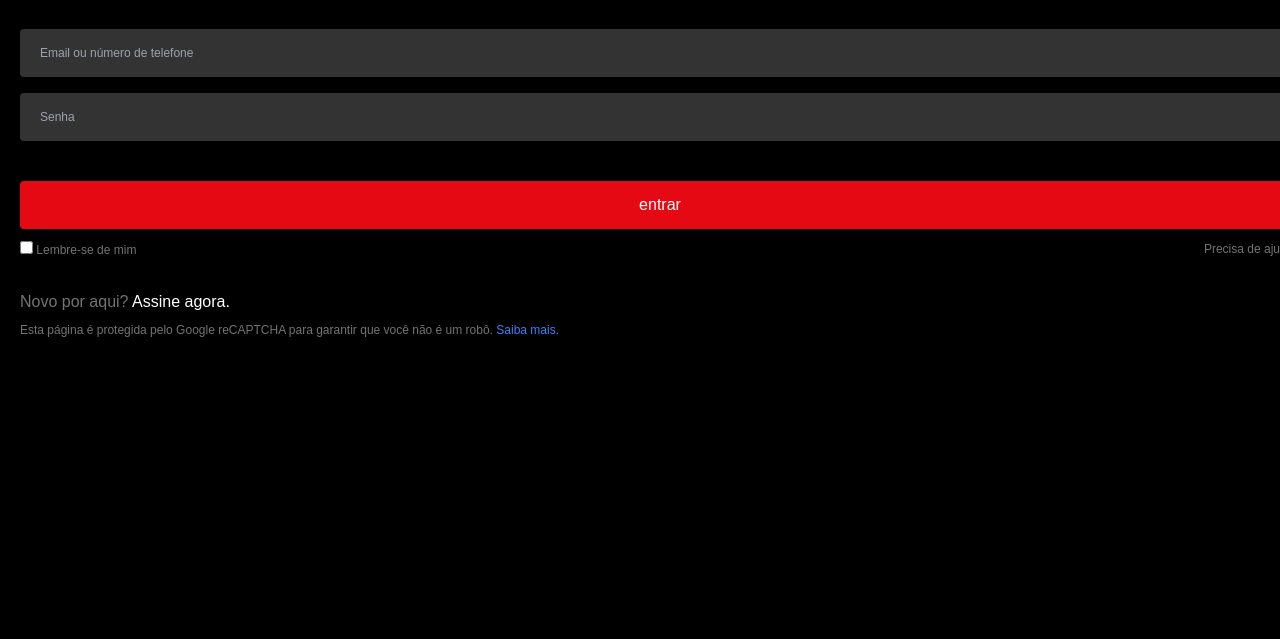
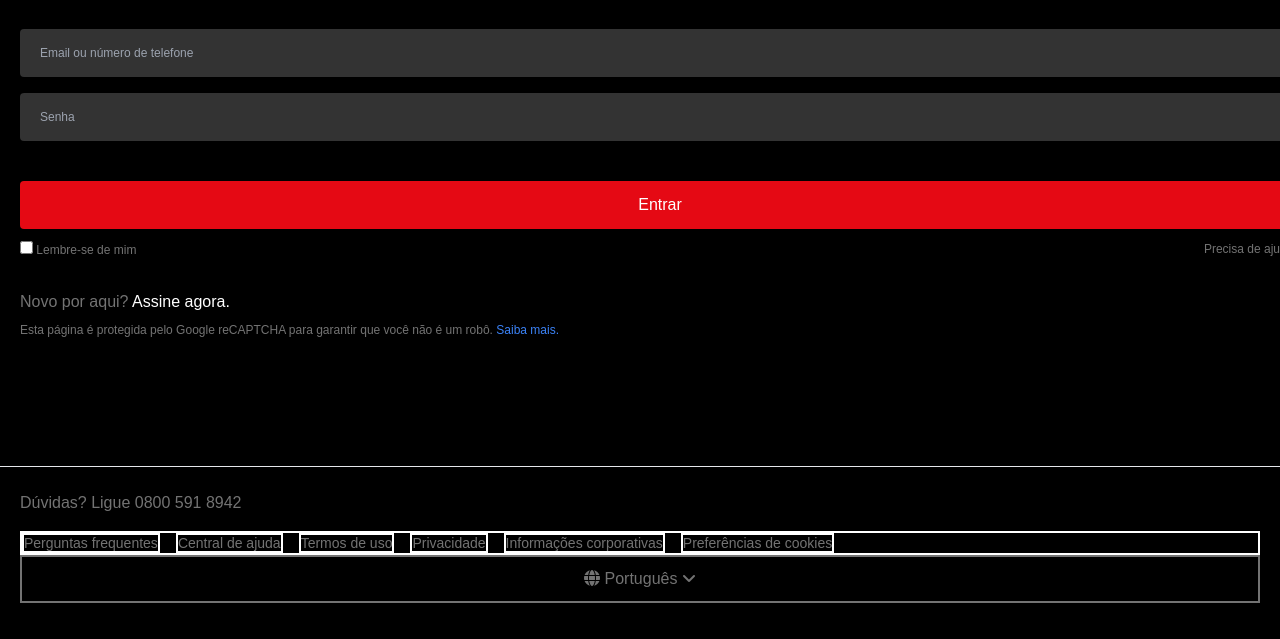
Before and after one commit to oAndin/FS-19-tela-login-netflix-tailwind, a plain HTML site: page index.html in a window 1280 px wide. Shown: the part 161-800 px from the top of the page. Drawn offline with nearby package versions, Linux system fonts and the light colour scheme.

Commit message:
Footer do pc de casa

```diff
--- a/index.html
+++ b/index.html
@@ -6,16 +6,17 @@
     <meta name="viewport" content="width=device-width, initial-scale=1.0">
     <title>Document</title>
     <script src="https://cdn.tailwindcss.com"></script>
+    <script src="https://kit.fontawesome.com/1887723c23.js" crossorigin="anonymous"></script>
 </head>
 
 <body class="" style="font-family: Arial, Helvetica, sans-serif;">
     <main class="w-screen h-screen bg-black flex flex-col">
         <img class="w-1/5 ml-2 mt-4 mb-7" src="./Images/Logonetflix.png" alt="Logo">
-        <div id="container" class="md:container mx-5">
+        <div id="container" class="md:container mx-5 mb-32">
             <h1 class="text-white mb-8 text-3xl font-bold">Entrar</h1>
             <input type="text" class="w-full h-12 bg-grayBackgroundColor mb-4 p-5 rounded text-white text-xs" placeholder="Email ou número de telefone" required>
             <input type="password" class="w-full h-12 bg-grayBackgroundColor mb-10 p-5 rounded text-white text-xs" placeholder="Senha" required>
-            <button class="bg-redPrimary text-white w-full h-12 rounded mb-3">entrar</button>
+            <button class="bg-redPrimary text-white w-full h-12 rounded mb-3">Entrar</button>
             <div id="lembre-ajuda" class="text-easyGray flex justify-between mb-8 text-xs">
                 <div id="lembre-se">
                     <input type="checkbox" name="" id="lembre">
@@ -26,8 +27,21 @@
             <p class="text-easyGray mb-2">Novo por aqui? <a href="#" class="text-white">Assine agora.</a></p>
             <p class="text-easyGray text-xs">Esta página é protegida pelo Google reCAPTCHA para garantir que você não é um robô. <a href="#" class="text-blue-500">Saiba mais.</a></p>
         </div>
-        <footer class="md:container">
-
+        <hr class="0">
+        <footer class="mx-5 my-6">
+            <p class="text-easyGray mb-4">Dúvidas? Ligue 0800 591 8942</p>
+            <div id="links" class="flex flex-wrap border-2 border-white gap-4 text-sm">
+                    <p><a href="#" class="text-easyGray hover:underline border-2 border-white">Perguntas frequentes</a></p>
+                    <p><a href="#" class="text-easyGray hover:underline border-2 border-white">Central de ajuda</a></p>
+                    <p><a href="#" class="text-easyGray hover:underline border-2 border-white">Termos de uso</a></p>
+                    <p><a href="#" class="text-easyGray hover:underline border-2 border-white">Privacidade</a></p>
+                    <p><a href="#" class="text-easyGray hover:underline border-2 border-white">Informações corporativas</a></p>
+                    <p><a href="#" class="text-easyGray hover:underline border-2 border-white">Preferências de cookies</a></p>
+            </div>
+            <button class="w-full h-12 border-2 border-easyGray text-easyGray">
+                <i class="fa-solid fa-globe" style="color: #737373;"></i>
+                Português
+               <i class="fa-solid fa-angle-down" style="color: #737373;"></i></button>
         </footer>
     <script>
         tailwind.config = {
```
